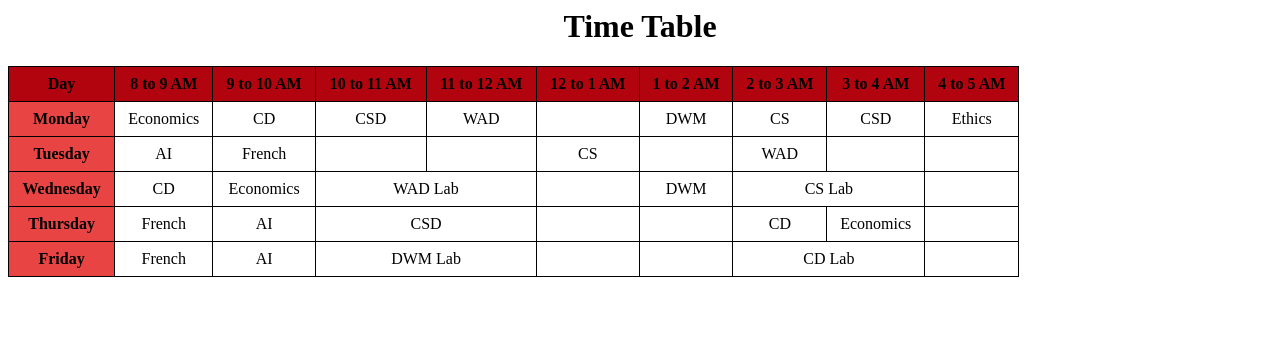
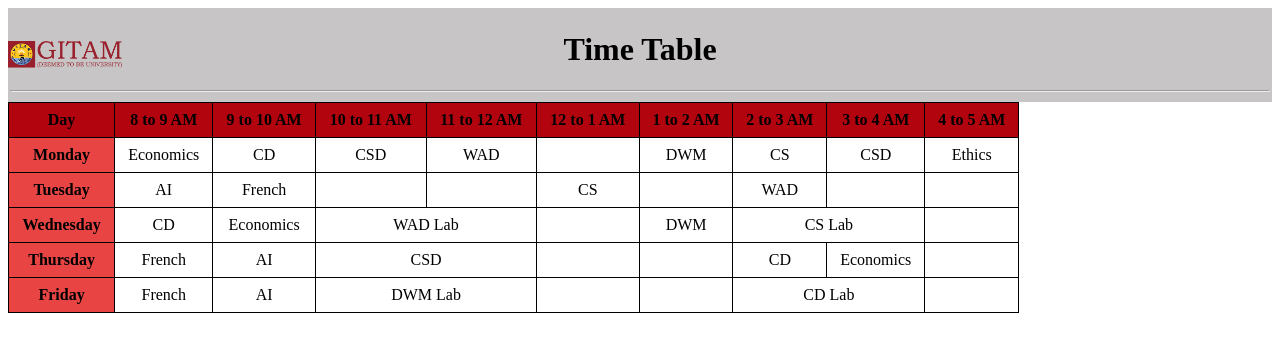
Before and after one commit to Jkrishna21/html-Coursera, a plain HTML site: page site/timetable.html in a window 1280 px wide. Drawn offline with Linux system fonts and the light colour scheme.

Commit message:
third change

```diff
--- a/site/timetable.html
+++ b/site/timetable.html
@@ -2,6 +2,16 @@
   <head>
   	<title>Time Table</title>
     <style>
+    	header{
+    		background-color: #C7C5C5;
+    		background-image: url("logo.png");
+        	background-size: 9%;
+        	background-repeat: no-repeat;
+        	background-position: left center;
+        	padding: 2px;
+    	}
+
+
       table {
         width: 80%;
         border-collapse: collapse;
@@ -27,7 +37,11 @@
     </style>
   </head>
   <body>
-  	<h1 class="a">Time Table</h1>
+  	<header>
+  		<h1 class="a">Time Table</h1>
+  		<hr>
+  	</header>
+
     <table>
       <tr>
         <th>Day</th>
```
